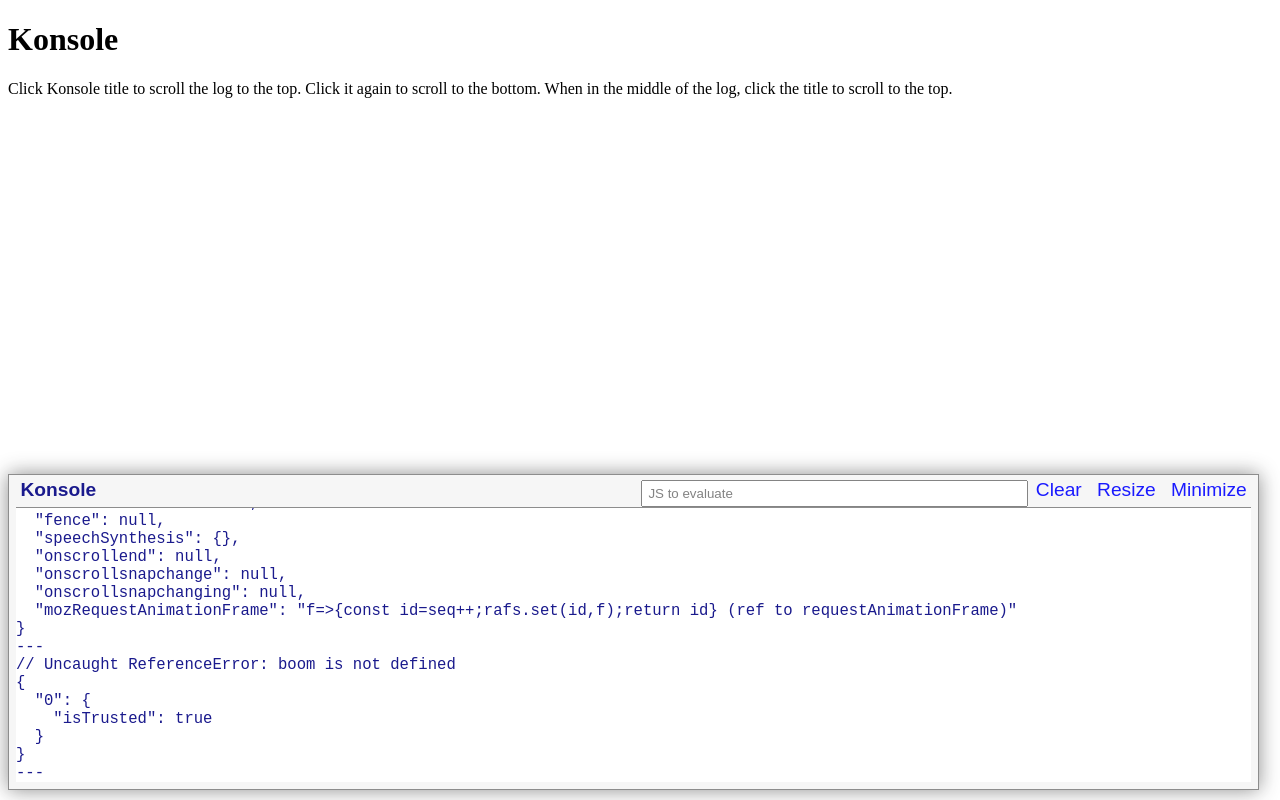
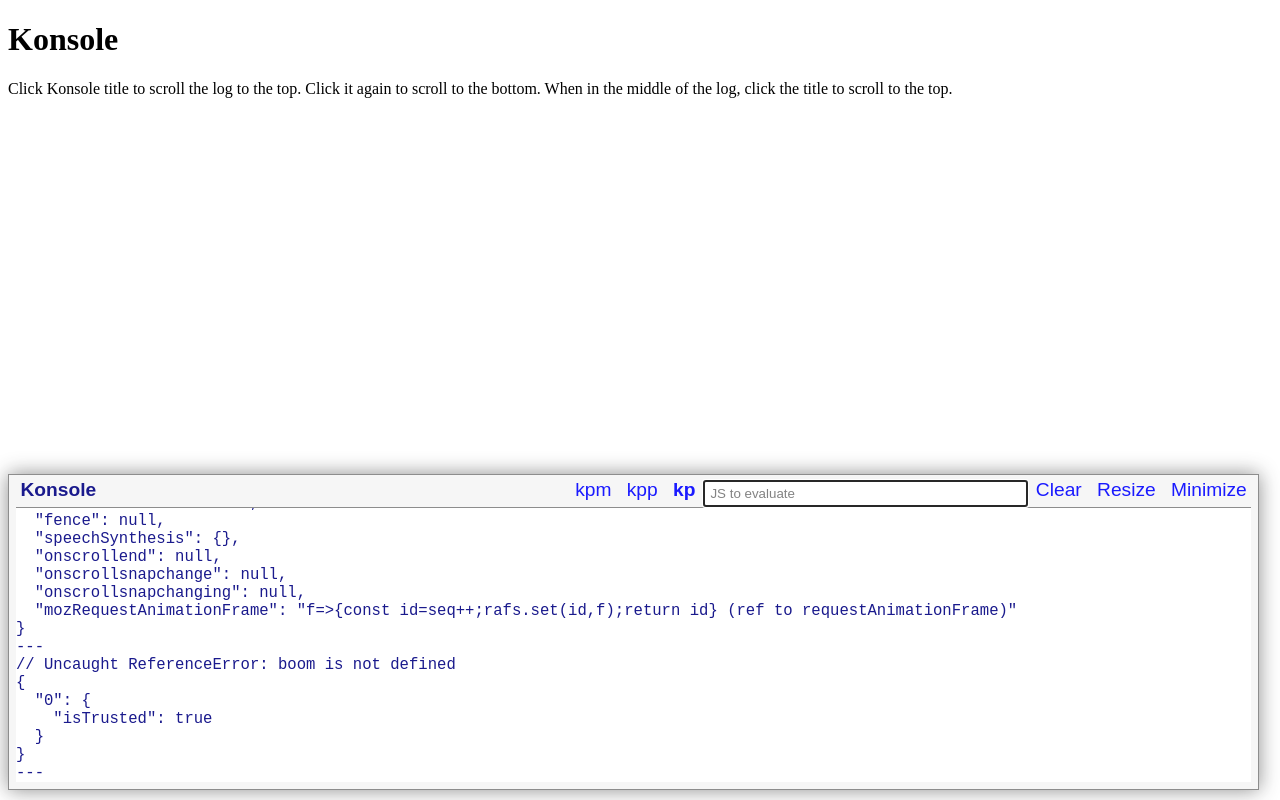
Before and after one commit to rpeev/peek42, a plain HTML site: page konsole.html in a window 1280 px wide. Drawn offline with Linux system fonts and the light colour scheme.

Commit message:
Add ability to select print function when evaluating js

```diff
--- a/konsole.css
+++ b/konsole.css
@@ -39,10 +39,14 @@
   float: right;
 }
 
+.konsole-pfn {
+  float: right;
+}
+
 .konsole-eval {
   float: right;
   height: 1.7em;
-  width: 30%;
+  width: 25%;
   margin-top: 0.1em;
 }
 
--- a/konsole.js
+++ b/konsole.js
@@ -6,8 +6,13 @@ function Konsole() {
     _toggle = document.createElement('span'),
     _resize = document.createElement('span'),
     _clear = document.createElement('span'),
+    _kp = document.createElement('span'),
+    _kpp = document.createElement('span'),
+    _kpm = document.createElement('span'),
     _eval = document.createElement('input'),
     _log = document.createElement('pre');
+
+  var _printFn = 'kp';
 
   var _minimized = false;
 
@@ -140,18 +145,51 @@ function Konsole() {
     _this.clear();
   });
 
+  _kp.setAttribute('class', 'konsole-control konsole-pfn');
+  _kp.innerHTML = 'kp';
+  _kp.addEventListener('click', function (ev) {
+    _printFn = 'kp';
+    this.style.fontWeight = 'bold';
+    _kpp.style.fontWeight = 'inherit';
+    _kpm.style.fontWeight = 'inherit';
+    _eval.focus();
+  });
+
+  _kpp.setAttribute('class', 'konsole-control konsole-pfn');
+  _kpp.innerHTML = 'kpp';
+  _kpp.addEventListener('click', function (ev) {
+    _printFn = 'kpp';
+    _kp.style.fontWeight = 'inherit';
+    this.style.fontWeight = 'bold';
+    _kpm.style.fontWeight = 'inherit';
+    _eval.focus();
+  });
+
+  _kpm.setAttribute('class', 'konsole-control konsole-pfn');
+  _kpm.innerHTML = 'kpm';
+  _kpm.addEventListener('click', function (ev) {
+    _printFn = 'kpm';
+    _kp.style.fontWeight = 'inherit';
+    _kpp.style.fontWeight = 'inherit';
+    this.style.fontWeight = 'bold';
+    _eval.focus();
+  });
+
   _eval.setAttribute('class', 'konsole-control konsole-eval');
   _eval.placeholder = 'JS to evaluate';
   _eval.addEventListener('keypress', function (ev) {
     var crCode = '\r'.charCodeAt(0),
       lfCode = '\n'.charCodeAt(0),
-      js, src;
+      js, src,
+      printFnMap = {
+        kp: 'value',
+        kpp: 'pretty',
+        kpm: 'members'
+      };
 
     if (ev.charCode == crCode || ev.charCode == lfCode) {
       js = _eval.value.slice(0);
-      _eval.value = '';
-      _eval.blur();
-      src = 'kp(' + js + ', "' + js + '")';
+      src = _printFn + '(' + js + ', "' + js + ' (' + printFnMap[_printFn] + ')")';
 
       eval(src);
     }
@@ -165,6 +203,9 @@ function Konsole() {
   _container.appendChild(_resize);
   _container.appendChild(_clear);
   _container.appendChild(_eval);
+  _container.appendChild(_kp);
+  _container.appendChild(_kpp);
+  _container.appendChild(_kpm);
   _container.appendChild(_log);
 
   document.body.appendChild(_container);
@@ -189,6 +230,9 @@ function Konsole() {
     _toggle.innerHTML = 'Minimize';
     _resize.style.display = '';
     _clear.style.display = '';
+    _kp.style.display = '';
+    _kpp.style.display = '';
+    _kpm.style.display = '';
     _eval.style.display = '';
     _log.style.display = '';
 
@@ -202,6 +246,9 @@ function Konsole() {
     _toggle.innerHTML = 'Show';
     _resize.style.display = 'none';
     _clear.style.display = 'none';
+    _kp.style.display = 'none';
+    _kpp.style.display = 'none';
+    _kpm.style.display = 'none';
     _eval.style.display = 'none';
     _log.style.display = 'none';
 
@@ -250,6 +297,9 @@ function Konsole() {
 
     return _this;
   };
+
+  // print eval'ed objects as a string by default
+  _kp.click();
 
   // start minimized
   _this.minimize();
```
